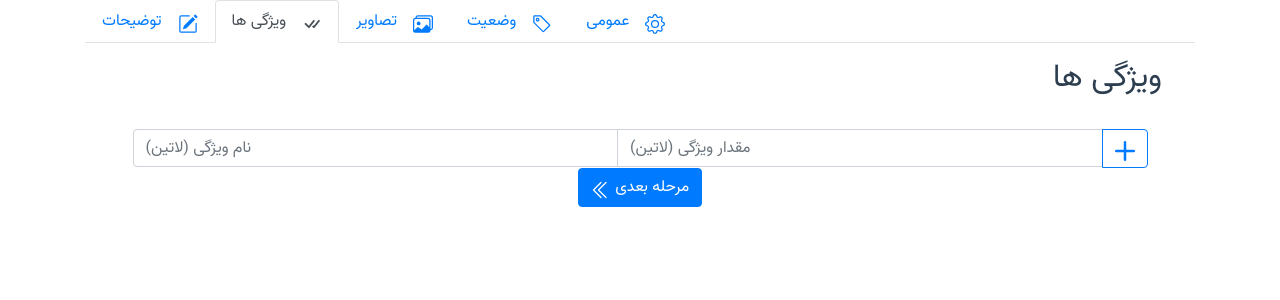
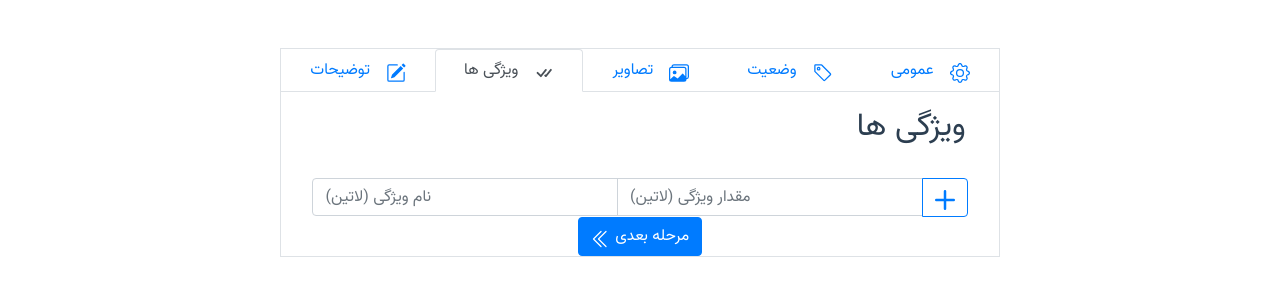
Before and after one commit to mikoloism/vueStoreDashboard, a Vue app: page /dashboard in a window 1280 px wide. Shown: the top 300 px of the page. Built offline with nearby package versions, Linux system fonts and the light colour scheme.

Commit message:
centering b-tabs inside v-tabs.vue

```diff
--- a/src/components/tabs/v-tabs.vue
+++ b/src/components/tabs/v-tabs.vue
@@ -1,5 +1,12 @@
 <template>
-  <b-tabs v-model="currentTabIndex">
+  <b-row
+    align-h="center"
+    align-v="center"
+    align-content="center"
+    class="p-2 pt-5"
+  >
+    <b-col md="8">
+      <b-tabs class="border border-1" fill v-model="currentTabIndex">
         <v-tab
           v-for="tab in VTabsList"
           :key="tab.id"
@@ -9,6 +16,8 @@
           :active="tab.active || false"
         />
       </b-tabs>
+    </b-col>
+  </b-row>
 </template>
 
 <script>
```
Lines whose indentation alone changed are shown as unchanged.
